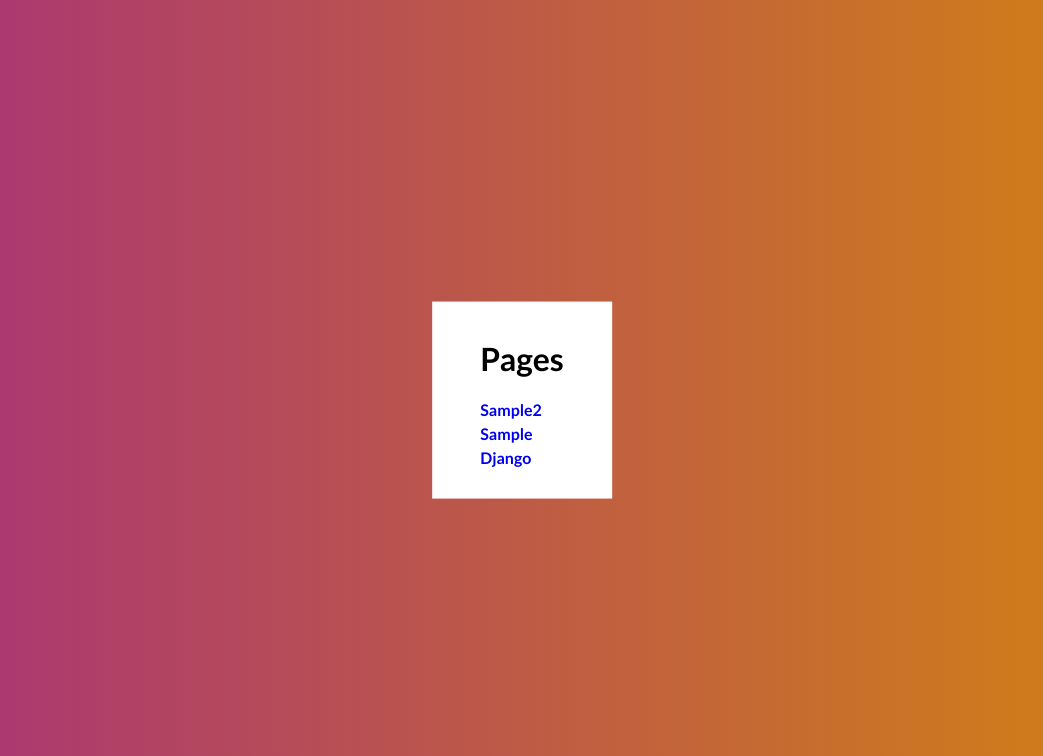
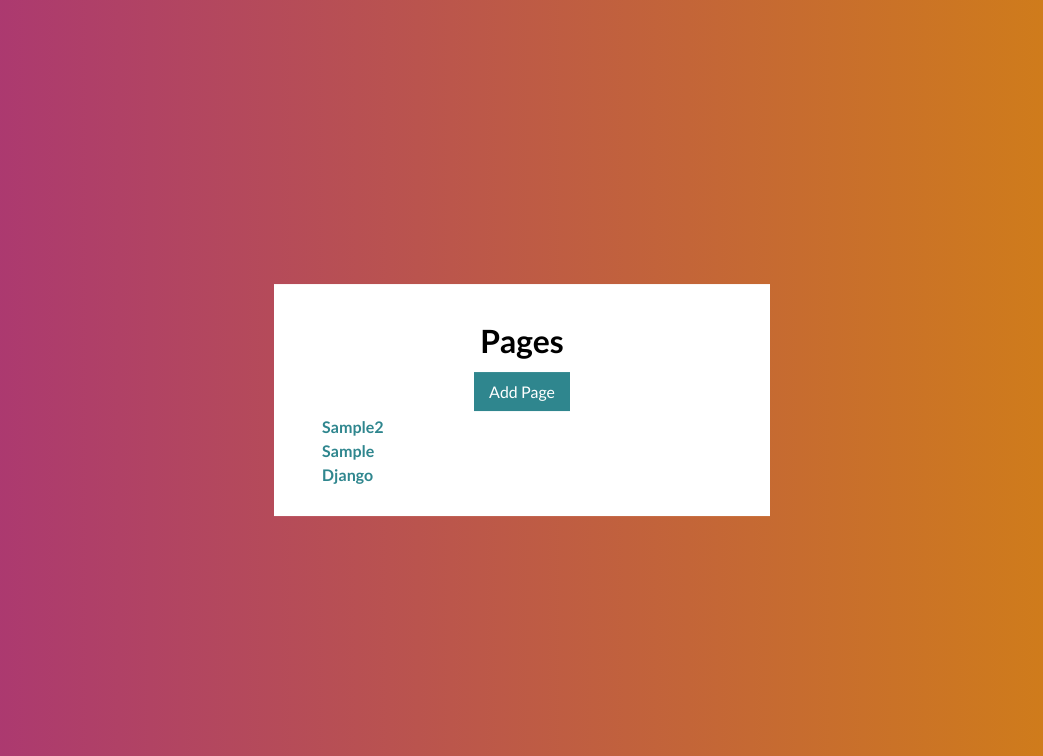
Before and after one commit to Karthik-0/pages_app, a Django app: page / in a window 1280 px wide. Shown: the top 756 px of the page, without its empty margins (118-1161 px from the left). Run offline with Django 3.2, Linux system fonts and the light colour scheme; data comes from the database, SQL or seed files in the repository.

Commit message:
Link Add Page to Index

```diff
--- a/pagesapp/templates/index.html
+++ b/pagesapp/templates/index.html
@@ -19,6 +19,7 @@ background: linear-gradient(to right, #A83279, #D38312); /* W3C, IE 10+/ Edge, F
     .box {
  position: absolute;
   left: 50%;
+  width: 400px;
   top: 50%;
   -webkit-transform: translate(-50%, -50%);
   transform: translate(-50%, -50%);
@@ -46,11 +47,24 @@ ul>li{
 a>h4{
     margin : 5px 0;
 }
+a,a:visited{
+    color: #2F868E;
+}
+a.button{
+    color: #fff;
+}
+
+.button{
+    background: #2F868E;
+    color:#fff;
+    padding :10px 15px;
+    border:none;
+}
     </style>
 </head>
 <body>
     <div class="box">
-    <h1 class="text-center">Pages</h1>
+    <h1 class="text-center">Pages</h1><div class="text-center"><a class="button" href="{% url 'add' %}">Add Page</a></div>
 
     <ul class="text-left">
         {% for page in pages %}
```
